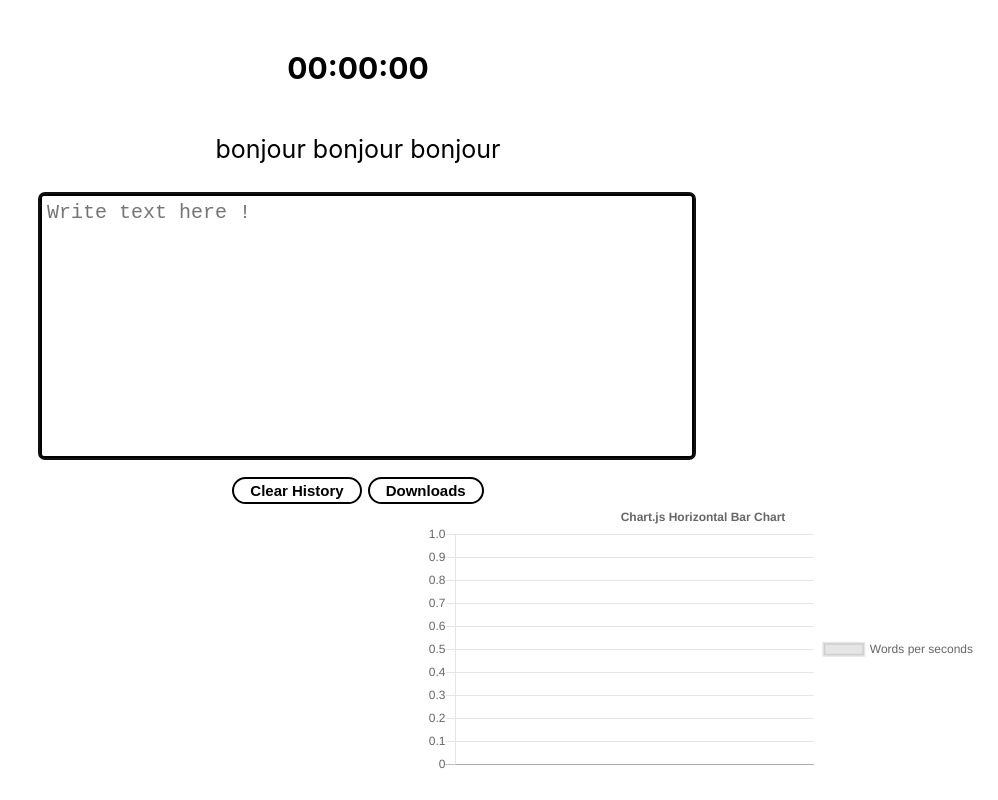
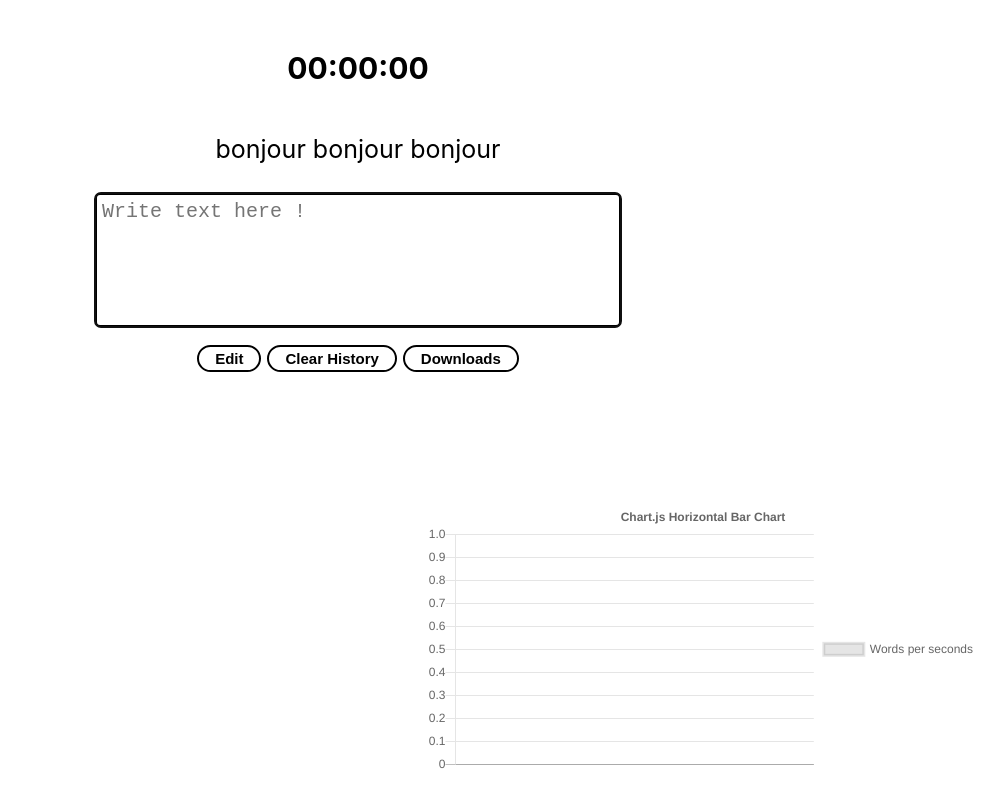
Before and after one commit to cchalop1/TapText, a React (Create React App) app: page / in a window 1280 px wide. Shown: the whole page, without its empty margins (282-1280 px from the left). Built offline with nearby package versions, Linux system fonts and the light colour scheme.

Commit message:
add: last time

```diff
--- a/src/components/History.tsx
+++ b/src/components/Actions.tsx
@@ -6,10 +6,13 @@ import '../style/editor.css';
 interface Props {
     history: Array<TapTextHistory>;
     clearHistory: () => void;
+    isEdit: boolean;
+    setIsEdit: (edit: boolean) => void;
 }
 
-export const History: React.FC<Props> = (props) => {
+export const Actions: React.FC<Props> = (props) => {
     return (<div className="history">
+        <button className="edit" onClick={() => props.setIsEdit(!props.isEdit)}><b>Edit</b></button>
         <button className="clear" onClick={() => props.clearHistory()}><b>Clear History</b></button>
         <DownloadData history={props.history} />
     </div>);
--- a/src/components/App.tsx
+++ b/src/components/App.tsx
@@ -3,8 +3,9 @@ import '../style/App.css';
 import { DisplayText } from './DisplayText';
 import { TextEditor, checkSameValue } from './TextEditor';
 import { DisplayTimer } from './DisplayTimer';
-import { History } from './History';
+import { Actions } from './Actions';
 import { ChartHistory } from './ChartHistory';
+import { LastTime } from './LastTime';
 
 export class TapTextHistory {
   text: string;
@@ -24,6 +25,7 @@ const App = () => {
   const [isActive, setIsActive] = useState(false);
   const [initText, setInitText] = useState('bonjour bonjour bonjour');
   const [tapTextHistory, setTapTextHistory] = useState<Array<TapTextHistory>>([]);
+  const [isEdit, setIsEdit] = useState<boolean>(false);
 
 
   useEffect(() => {
@@ -63,8 +65,13 @@ const App = () => {
     <div className="App">
       <div className="center">
         <DisplayTimer timer={timer} isActive={isActive} />
+        <LastTime history={tapTextHistory} />
         <div className="main">
-          <DisplayText text={initText} setText={setInitText} />
+          <DisplayText
+            text={initText}
+            setText={setInitText}
+            isEdit={isEdit}
+            setIsEdit={setIsEdit} />
           <TextEditor
             initText={initText}
             isSameText={isSameText}
@@ -76,7 +83,11 @@ const App = () => {
             setText={setText}
           />
         </div>
-        <History history={tapTextHistory} clearHistory={clearHistory} />
+        <Actions
+          history={tapTextHistory}
+          clearHistory={clearHistory}
+          isEdit={isEdit}
+          setIsEdit={setIsEdit} />
       </div>
       <ChartHistory history={tapTextHistory} />
 
--- a/src/components/DisplayText.tsx
+++ b/src/components/DisplayText.tsx
@@ -1,22 +1,23 @@
-import React, { useState } from 'react';
+import React from 'react';
 import '../style/editor.css';
 
 interface Props {
     text: string;
     setText: (text: string) => void;
+    isEdit: boolean;
+    setIsEdit: (edit:boolean) => void;
 }
 
 export const DisplayText: React.FC<Props> = (props) => {
-    const [isEdit, setIsEdit] = useState<boolean>(false);
 
     return (
         <div className="text">
-            {isEdit ? (<div className="text"><input
+            {props.isEdit ? (<div className="text"><input
                 type='text'
                 value={props.text}
                 onChange={(e) => props.setText(e.target.value)} />
-                <button className="ok" onClick={(e) => setIsEdit(!isEdit)}>OK</button></div>)
-                : <p onClick={(e) => setIsEdit(!isEdit)}>{props.text}</p>}
+                <button className="ok" onClick={(e) => props.setIsEdit(false)}>OK</button></div>)
+                : <p>{props.text}</p>}
         </div>
     );
 };
--- /dev/null
+++ b/src/components/LastTime.tsx
@@ -0,0 +1,23 @@
+import React from 'react'
+import { TapTextHistory } from './App';
+import '../style/editor.css';
+
+interface Props {
+    history: Array<TapTextHistory>;
+}
+
+export const LastTime: React.FC<Props> = (props) => {
+
+    const formatTime = (time: number) => {
+        let ms = Math.round((time / 10) % 60);
+        let s = Math.round((time / 1000) % 60);
+        let min = Math.floor(time / 60000);
+
+        return `${min < 10 ? `0${min}` : min}:${s < 10 ? `0${s}` : s}:${ms < 10 ? `0${ms}` : ms}`
+    }
+
+    if (props.history.length === 0)
+        return null;
+    else
+        return <h3 className="lasttime">{formatTime(props.history[props.history.length - 1].time)}</h3>;
+}
--- a/src/style/editor.css
+++ b/src/style/editor.css
@@ -21,7 +21,8 @@
 }
 
 .editor {
-    width: 100%;
+    width: 80%;
+    height: 15vh;
 }
 
 .graph {
@@ -36,3 +37,7 @@
 .graph canvas {
     height: 35vh;
 }
+
+.lasttime {
+    font-size: 15px;
+}
--- a/src/style/index.css
+++ b/src/style/index.css
@@ -33,7 +33,7 @@ textarea {
   padding: 5px;
   border-radius: 6px;
   height: 250px;
-  border: 4px solid;
+  border: 3px solid;
   resize: none;
   font-size: 20px;
 }
```
